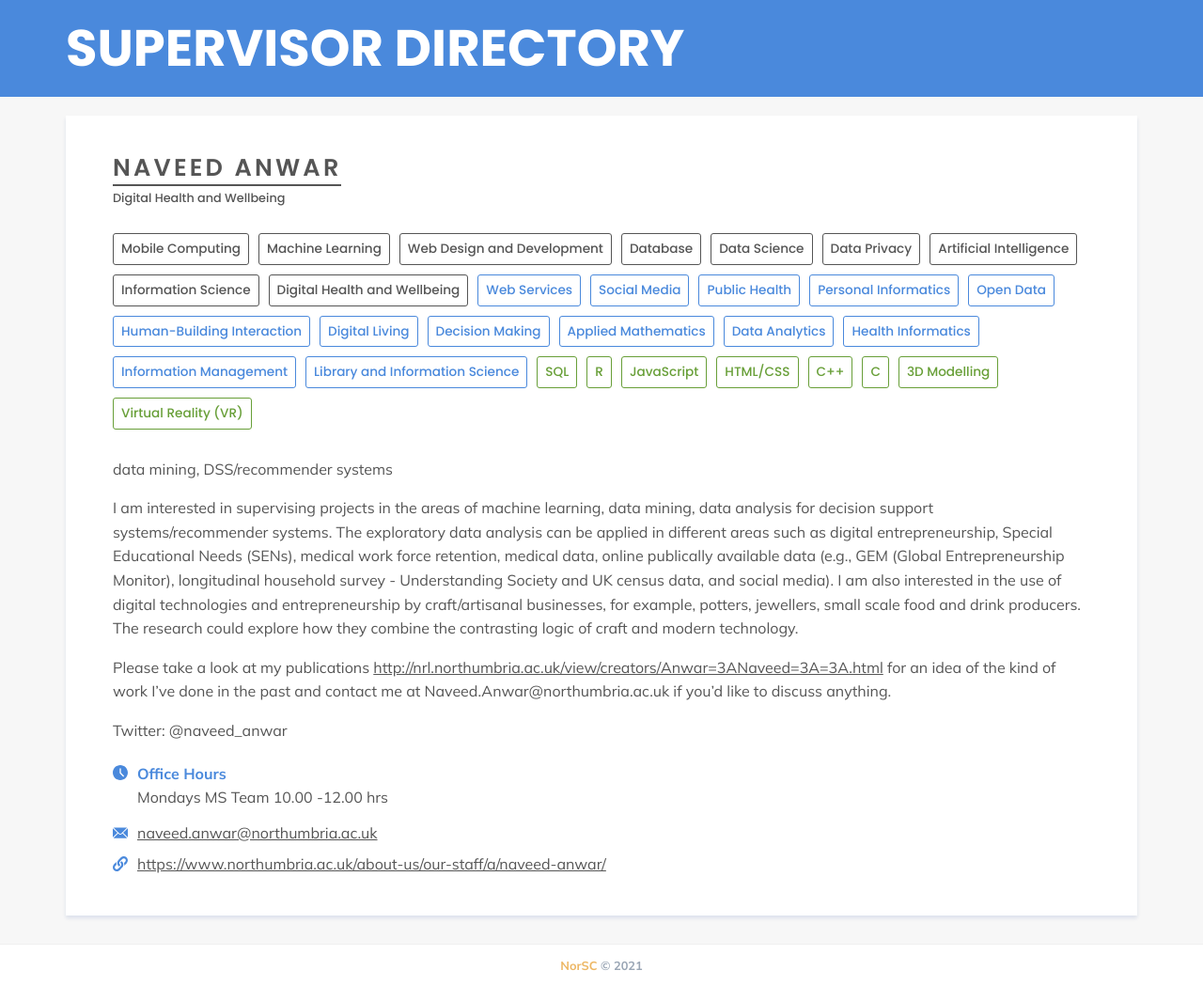
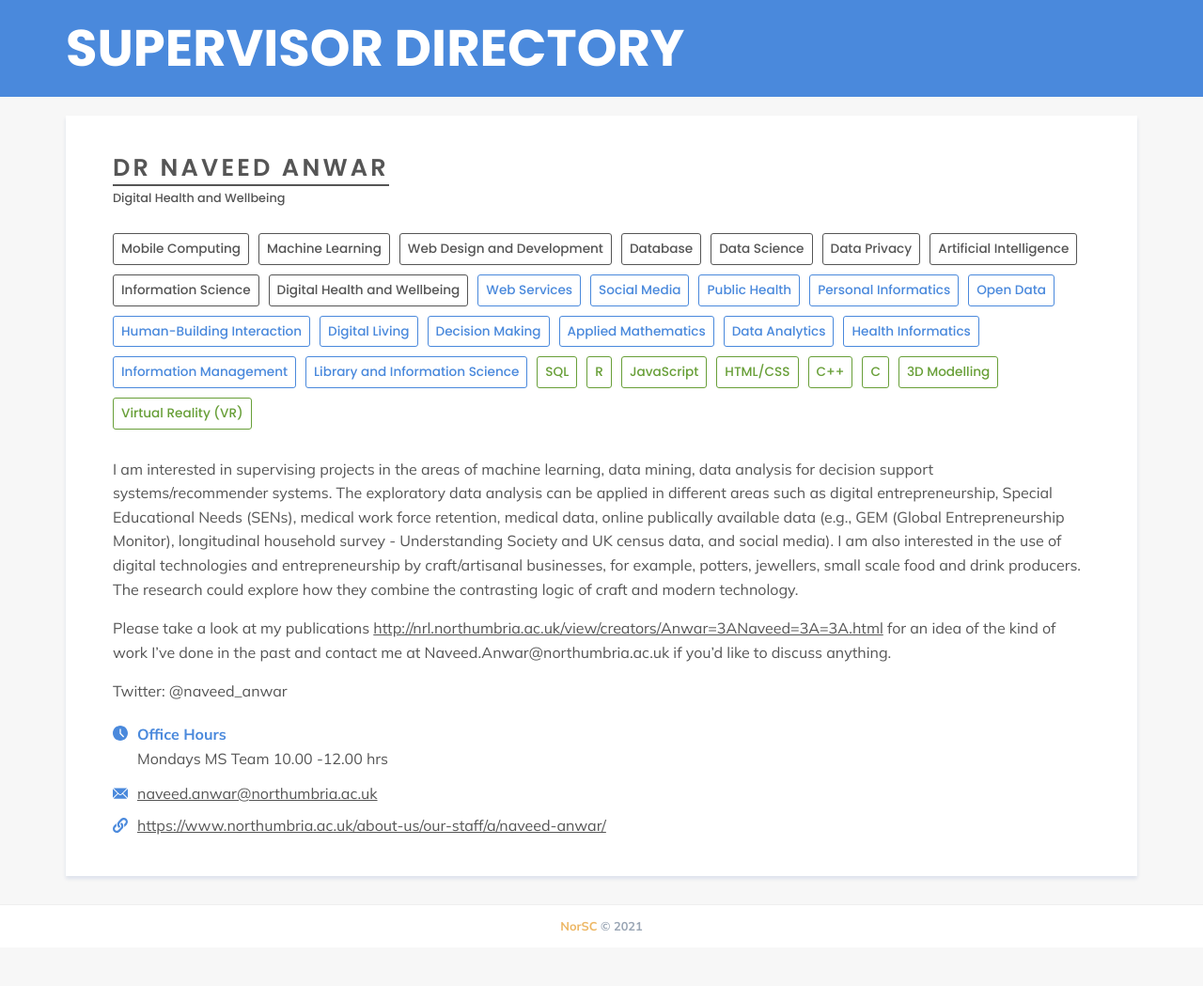
Before and after one commit to NorSC/supervisor-search, a Jekyll site: the page built from _supervisors/naveed-anwar.md, in a window 1280 px wide. Shown: the whole page at 94% size. Built offline with Jekyll 4.4.1, drawn with Linux system fonts in a browser that asks for light colours; a script that is not in the unit is left out; after the commit the page ends 1008 px from its top, so only the background shows below that; some of the changed lines change nothing that is shown.

Commit message:
Update Supervisors “naveed-anwar”

```diff
--- a/_supervisors/naveed-anwar.md
+++ b/_supervisors/naveed-anwar.md
@@ -1,6 +1,6 @@
 ---
 layout: supervisor
-title: Naveed Anwar
+title: Dr Naveed Anwar
 available: true
 email: naveed.anwar@northumbria.ac.uk
 website: https://www.northumbria.ac.uk/about-us/our-staff/a/naveed-anwar/
@@ -40,14 +40,86 @@ technologies_languages:
   - 3D Modelling
   - Virtual Reality (VR)
 additional_details: >-
-  data mining, DSS/recommender systems
-
-
-  I am interested in supervising projects in the areas of machine learning, data mining, data analysis for decision support systems/recommender systems. The exploratory data analysis can be applied in different areas such as digital entrepreneurship, Special Educational Needs (SENs), medical work force retention, medical data, online publically available data (e.g., GEM (Global Entrepreneurship Monitor), longitudinal household survey - Understanding Society and UK census data, and social media). I am also interested in the use of digital technologies and entrepreneurship by craft/artisanal businesses, for example, potters, jewellers, small scale food and drink producers. The research could explore how they combine the contrasting logic of craft and modern technology.
+  I am interested in supervising projects in the areas of machine learning, data
+  mining, data analysis for decision support systems/recommender systems. The
+  exploratory data analysis can be applied in different areas such as digital
+  entrepreneurship, Special Educational Needs (SENs), medical work force
+  retention, medical data, online publically available data (e.g., GEM (Global
+  Entrepreneurship Monitor), longitudinal household survey - Understanding
+  Society and UK census data, and social media). I am also interested in the use
+  of digital technologies and entrepreneurship by craft/artisanal businesses,
+  for example, potters, jewellers, small scale food and drink producers. The
+  research could explore how they combine the contrasting logic of craft and
+  modern technology.
 
 
   Please take a look at my publications <http://nrl.northumbria.ac.uk/view/creators/Anwar=3ANaveed=3A=3A.html> for an idea of the kind of work I've done in the past and contact me at Naveed.Anwar@northumbria.ac.uk if you'd like to discuss anything.
 
 
   Twitter: @naveed_anwar
+additional_details_msc: >-
+  I am interested in supervising projects in the areas of machine learning, data
+  mining, data analysis for decision support systems/recommender systems. The
+  exploratory data analysis can be applied in different areas such as digital
+  entrepreneurship, Special Educational Needs (SENs), medical work force
+  retention, medical data, online publically available data (e.g., GEM (Global
+  Entrepreneurship Monitor), longitudinal household survey - Understanding
+  Society and UK census data, and social media). I am also interested in the use
+  of digital technologies and entrepreneurship by craft/artisanal businesses,
+  for example, potters, jewellers, small scale food and drink producers. The
+  research could explore how they combine the contrasting logic of craft and
+  modern technology.
+
+
+  Please take a look at my publications <http://nrl.northumbria.ac.uk/view/creators/Anwar=3ANaveed=3A=3A.html> for an idea of the kind of work I've done in the past and contact me at Naveed.Anwar@northumbria.ac.uk if you'd like to discuss anything.
+
+
+  Twitter: @naveed_anwar
+additional_details_phd: >-
+  **Data analysis for digital entrepreneurship and well-being of entrepreneurs**
+
+
+  This age of big data gives a great opportunity to turn large-size datasets with high-velocity and diverse structures into real advantage in many fields, such as health, economics, education and disaster prevention. This research proposal focuses on in-depth analysis of ‘publicly available large datasets’. Digital entrepreneurship is a broad domain and includes businesses predominantly operating online. The data analysis will be performed to explore one of the following aspects of digital entrepreneurship such as online retailers, portals, community sites and also businesses providing services to enable other businesses to operate online, such as web designers, platform providers and operators. This research will also to explore the well-being of these entrepreneurs.
+
+
+
+
+
+  **Potential Areas of Study**
+
+
+  We are particularly interested in research in the following areas:
+
+
+
+
+
+  **The quantitative exploration of online entrepreneurship in publicly available large datasets**, for example GEM (Global Entrepreneurship Monitor), longitudinal household survey - Understanding Society and UK census data.
+
+
+
+
+
+  **Digital entrepreneurship with an explicit link to the developing world**. This could either focus on digital entrepreneurship in developing countries or migrants from developing countries operating in their destination/host country.
+
+
+
+
+
+  **The use of digital technologies and entrepreneurship by craft /artisanal businesses**, for example, potters, jewellers, small scale food and drink producers. The research could explore how they combine the contrasting logics of craft and modern technology.
+
+
+
+
+
+  **Suggested Methodology**
+
+
+  The final methodology will reflect the detailed research topic, research question and strengths of the student, but it is envisaged that this research will make use of both quantitative and qualitative approach. The main focus will be on quantitative research approach for processing large dataset such as longitudinal household survey - Understanding Society. The qualitative research approach will also be used based on case studies or in-depth interviews with practising entrepreneurs to support the quantitative work.
+
+
+
+
+
+  This project seeks candidates having interest, background and skills in big data/data science and entrepreneurship.
 ---
```
